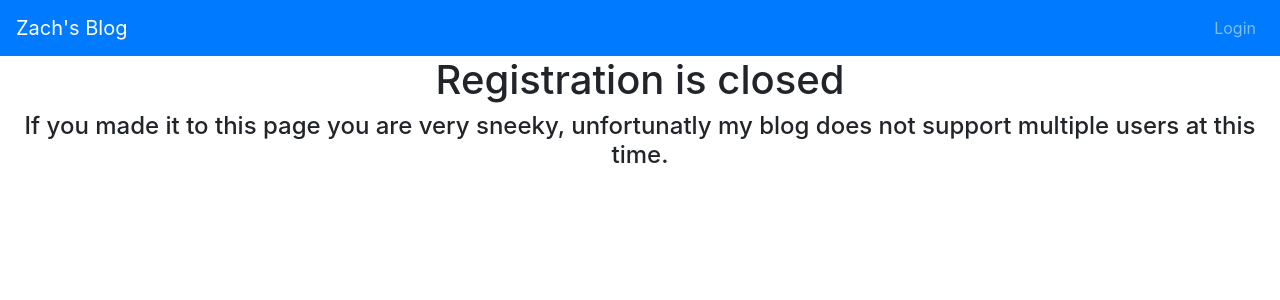
After one commit to ztaylor2/django-blog, a Django app: template blog/blog/templates/registration/registration_closed.html in a window 1280 px wide. The commit adds this page. Shown: the top 300 px of the page. Run offline with Django 3.2, Linux system fonts and the light colour scheme; the template is opened without the code that fills it, so the values that code supplies are empty; some libraries are stand-ins or nearby versions.

Commit message:
set registration open to false in setting so that no other users can be created.

```diff
--- a/blog/blog/settings.py
+++ b/blog/blog/settings.py
@@ -122,7 +122,8 @@ USE_TZ = True
 
 STATIC_URL = '/static/'
 
-LOGIN_REDIRECT_URL = 'profile'
+LOGIN_REDIRECT_URL = 'home'
 LOGOUT_REDIRECT_URL = 'home'
 ACCOUNT_ACTIVATION_DAYS = 7
 EMAIL_BACKEND = 'django.core.mail.backends.console.EmailBackend'
+REGISTRATION_OPEN = False
--- a/blog/blog/templates/blog/base.html
+++ b/blog/blog/templates/blog/base.html
@@ -24,18 +24,21 @@
 			    <ul class="navbar-nav mr-auto mt-2 mt-lg-0">
 			    </ul>
 			    <ul class="navbar-nav mt-2 mt-lg-0">
-			        <li class="nav-item">
-			      	    <a class="nav-link" href="{% url 'login' %}">Login</a>
-			        </li>
-			        <li class="nav-item">
-			      	    <a class="nav-link" href="{% url 'registration_register' %}">Register</a>
-			        </li>
-			        <li class="nav-item">
-			      	    <a class="nav-link" href="{% url 'create' %}">Create</a>
-			        </li>
-			        <li class="nav-item">
-			      	    <a class="nav-link" href="{% url 'admin_logout' %}">Logout</a>
-			        </li>
+			        {% if user.is_authenticated %}
+				        <li class="nav-item">
+				      	    <a class="nav-link" href="{% url 'create' %}">Create</a>
+				        </li>
+				        <li class="nav-item">
+				      	    <a class="nav-link" href="{% url 'logout' %}">Logout</a>
+				        </li>
+				    {% else %}
+				        <li class="nav-item">
+				      	    <a class="nav-link" href="{% url 'login' %}">Login</a>
+				        </li>
+<!-- 				        <li class="nav-item">
+				      	    <a class="nav-link" href="{% url 'registration_register' %}">Register</a>
+				        </li> -->
+				    {% endif %}
 			    </ul>
 		  </div>
 		</nav>
--- /dev/null
+++ b/blog/blog/templates/registration/registration_closed.html
@@ -0,0 +1,11 @@
+{% extends "blog/base.html" %}
+
+{% block body %}
+
+    <div class="title-container text-center">
+        <h1>Registration is closed</h1>
+        <h4 class="description text-center">If you made it to this page you are very sneeky, unfortunatly my blog does not support multiple users at this time.</h4>
+        <br />
+    </div>
+
+{% endblock %}
```
